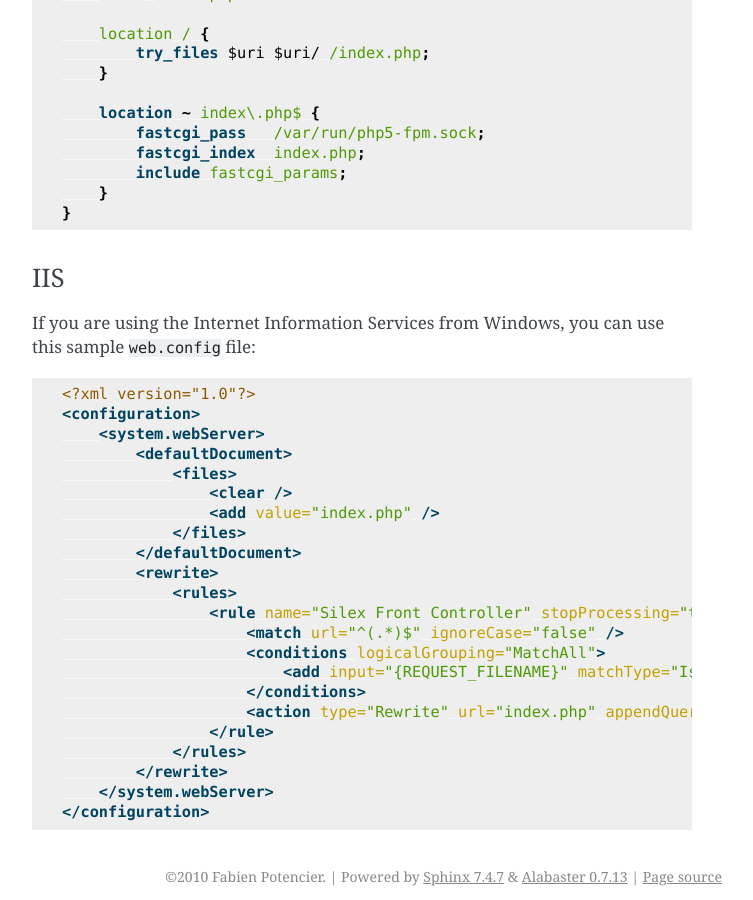
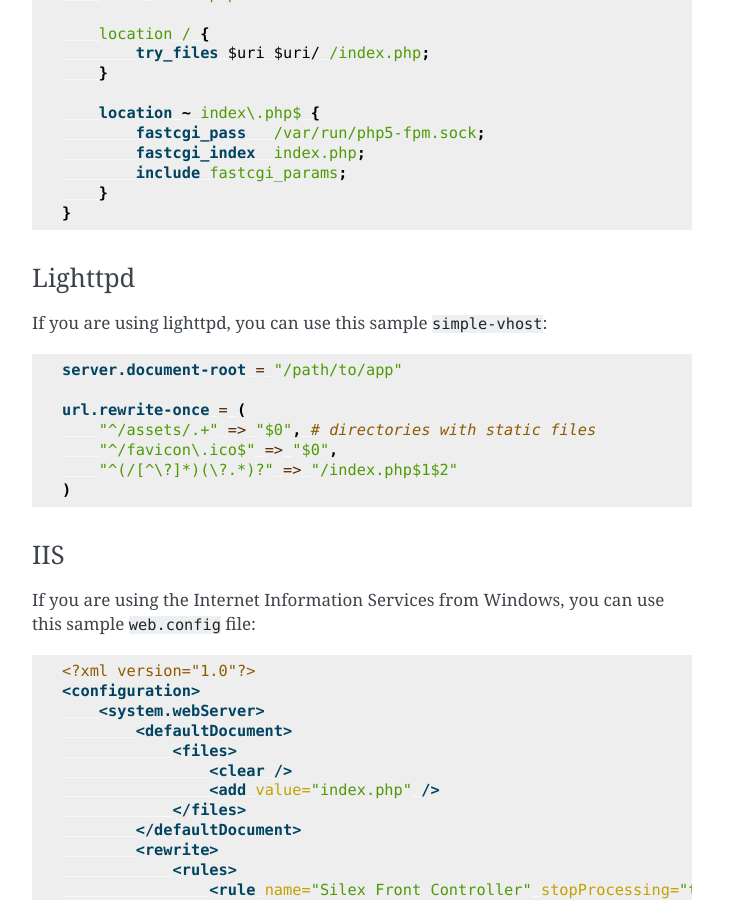
Before and after one commit to silexphp/Silex, a Sphinx documentation site: the page built from doc/usage.rst, in a window 1280 px wide and 900 px high, scrolled down 17290 px. Shown: the whole window, without its empty margins (388-1141 px from the left). Built offline with Sphinx 7.4.7, drawn with Linux system fonts in a browser that asks for light colours.

Commit message:
[docs] Add config example for lighttpd

```diff
--- a/doc/usage.rst
+++ b/doc/usage.rst
@@ -814,6 +814,21 @@ resources to ``index.php``:
         }
     }
 
+Lighttpd
+~~~~~
+
+If you are using lighttpd, you can use this sample ``simple-vhost``:
+
+.. code-block:: lighttpd
+
+    server.document-root = "/path/to/app"
+
+    url.rewrite-once = (
+        "^/assets/.+" => "$0", # directories with static files
+        "^/favicon\.ico$" => "$0",
+        "^(/[^\?]*)(\?.*)?" => "/index.php$1$2"
+    )
+
 IIS
 ~~~
 
```
